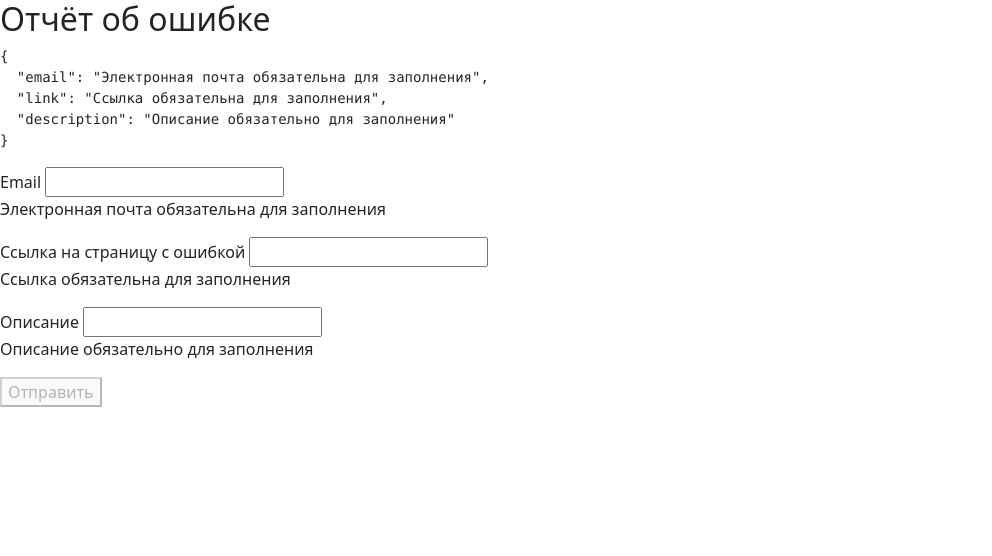
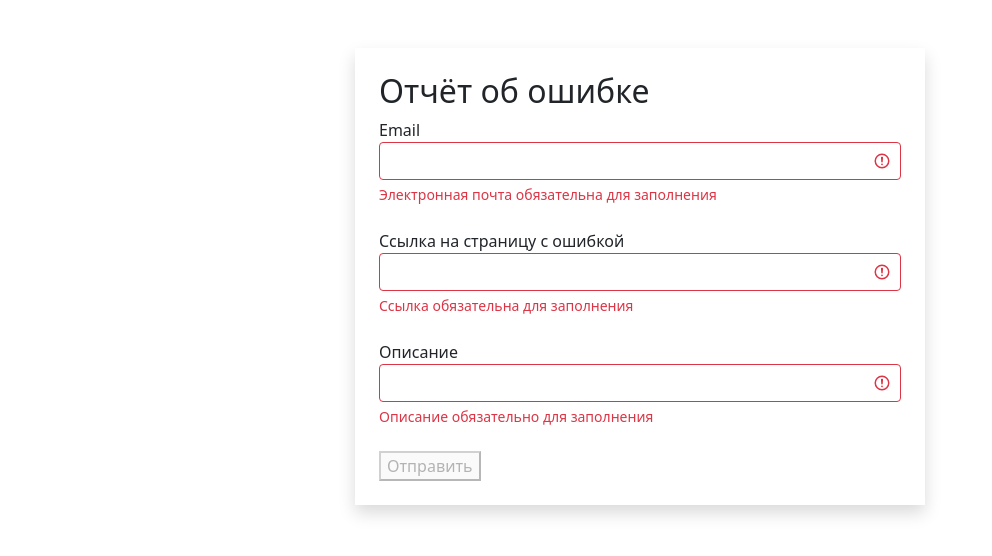
Before and after one commit to Vokadze/react-forms, a React (Create React App) app: page / in a window 1280 px wide. Shown: the top 556 px of the page, without its empty margins (0-992 px from the left). Built offline with nearby package versions, Linux system fonts and the light colour scheme.

Commit message:
lesson 9 13. Change styles bootstrap

```diff
--- a/src/components/myForm.jsx
+++ b/src/components/myForm.jsx
@@ -10,11 +10,6 @@
         description: ""
     });
     const [errors, setErrors] = useState({});
-
-   /**
-    * Object.keys() вернёт массив ключей объекта с ошибками.
-    * Если длина этого массива равна 0, то ошибок нет
-    */
     const isValid = Object.keys(errors).length === 0;
 
     useEffect(() => {
@@ -38,16 +33,13 @@
         }));
     };
 
-   //  Диструкторизируем для удобства
     const { email, link, description } = values;
 
     return (
-      <div>
+        <div className="container mt-5">
+            <div className="row">
+                <div className="col-md-6 offset-md-3 shadow p-4">
                     <h2>Отчёт об ошибке</h2>
-         {/* Для удобства просмотра */}
-         <div>
-            <pre>{JSON.stringify(errors, null, 2)}</pre>
-         </div>
 
                     <form onSubmit={handleSubmit}>
                         <TextField
@@ -75,8 +67,12 @@
                             error={errors.description}
                         />
 
-            <button disabled={!isValid} type="submit">Отправить</button>
+                        <button disabled={!isValid} type="submit">
+                            Отправить
+                        </button>
                     </form>
+                </div>
+            </div>
         </div>
     );
 };
--- a/src/components/textField.jsx
+++ b/src/components/textField.jsx
@@ -3,17 +3,24 @@
 
 const TextField = (props) => {
     const { name, label, value, onChange, type, error } = props;
+
+    const getInputClasses = () => {
+        return "form-control" + (error ? " is-invalid" : "");
+    };
     return (
-        <div>
+        <div className="mb-4">
             <label htmlFor={name}>{label}</label>{" "}
+            <div className="input-group has-validation">
                 <input
                     value={value}
                     onChange={onChange}
                     id={name}
                     type={type}
                     name={name}
+                    className={getInputClasses()}
                 />
-            {error && <p>{error}</p>}
+                {error && <div className="invalid-feedback">{error}</div>}
+            </div>
         </div>
     );
 };
```
Lines whose indentation alone changed are shown as unchanged.
